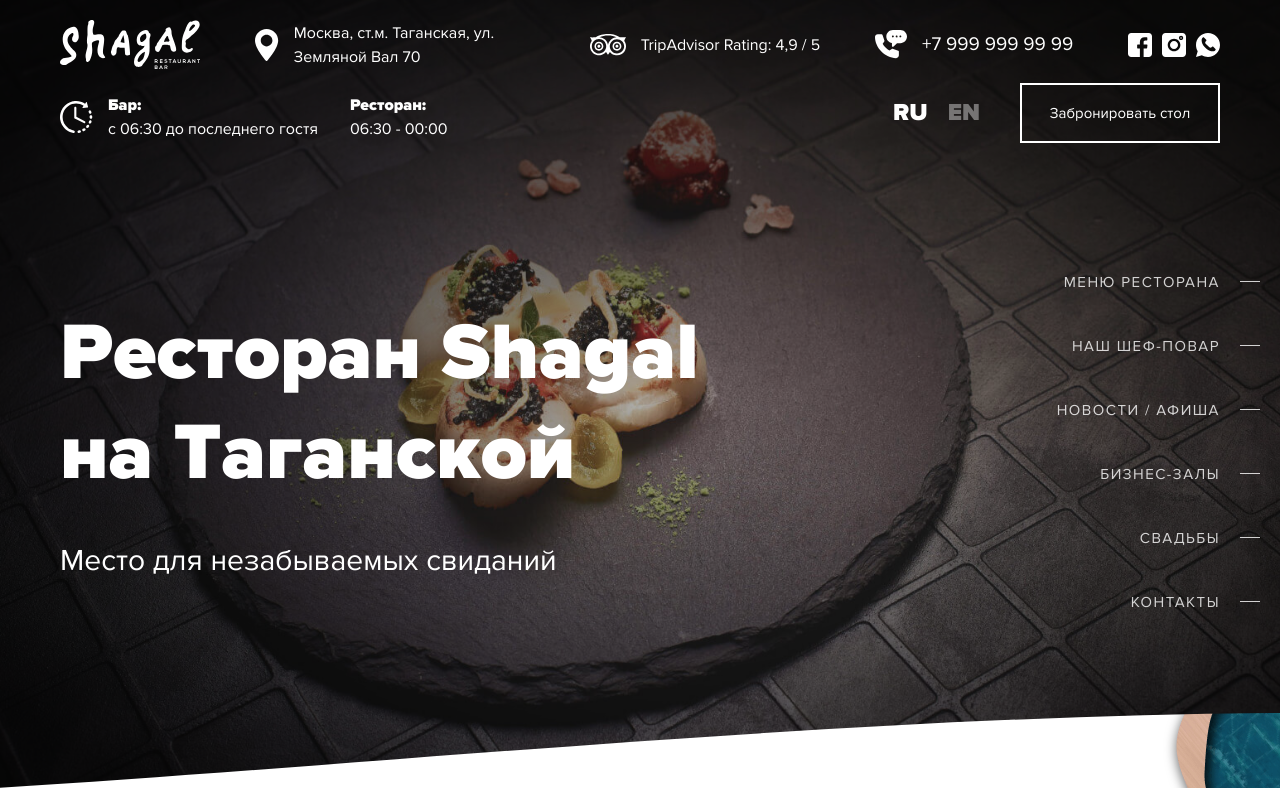
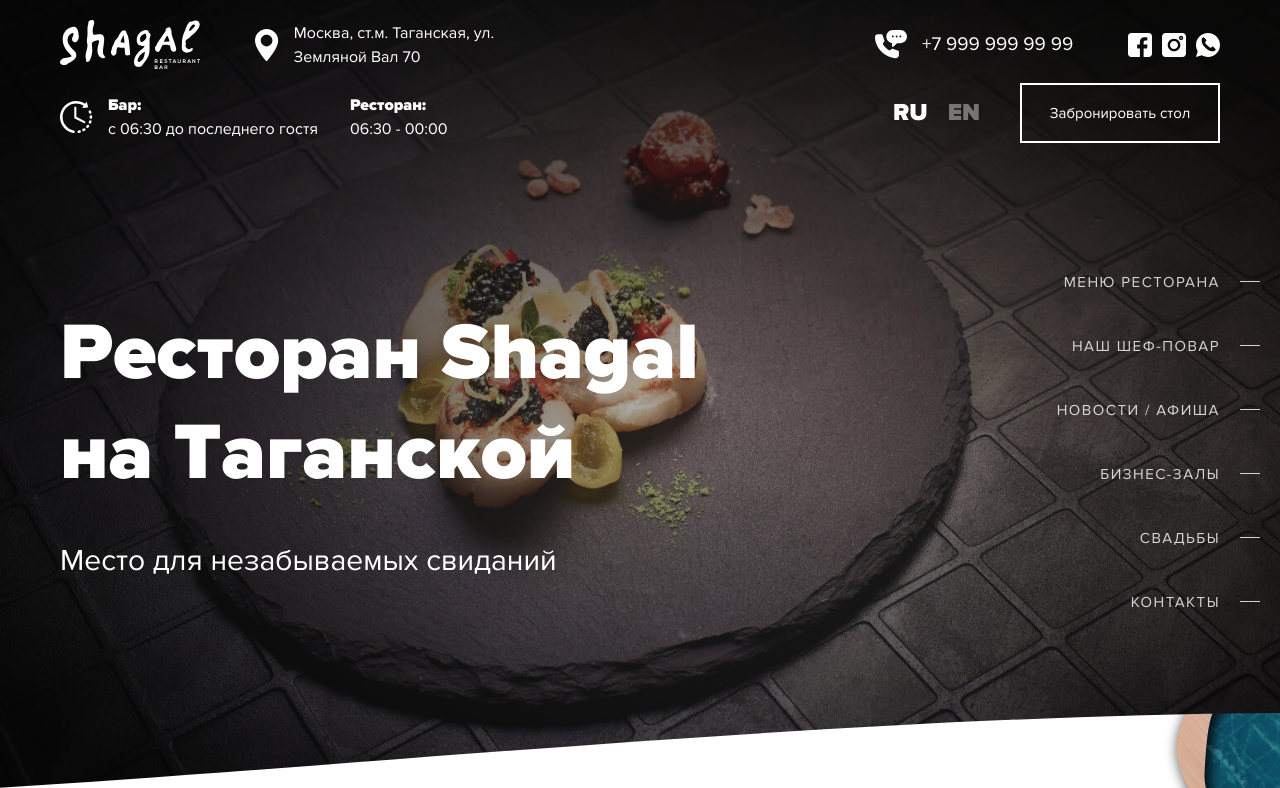
Before and after one commit to imslava/shagal, a website: page app/index.html in a window 1280 px wide. Shown: the top 788 px of the page. Drawn offline with Linux system fonts and the light colour scheme; some packages are replaced by stand-ins of ours; a script that the page names is missing.

Commit message:
скрытие ta

```diff
--- a/app/index.html
+++ b/app/index.html
@@ -29,7 +29,7 @@
 							<img src="img/src/svg/pin.svg" alt="">
 							<p>Москва, ст.м. Таганская, ул. Земляной Вал 70</p>
 						</div>
-						<div class="promo-top__item promo-top__tar">
+						<div class="promo-top__item promo-top__tar" style="opacity: 0;">
 							<img src="img/src/svg/tripadvisor.svg" alt="">
 							<p><span>TripAdvisor Rating:</span> 4,9 / 5</p>
 						</div>
@@ -465,7 +465,7 @@
 						<div class="contacts-info__item"><span><img src="img/src/svg/facebook.svg" alt=""></span><b>@rest.shagal</b></div>
 						<div class="contacts-info__item"><span><img src="img/src/svg/instagram.svg" alt=""></span><b>@rest.shagal</b></div>
 						<div class="contacts-info__item"><span><img src="img/src/svg/whatsapp.svg" alt=""></span><b>@rest.shagal</b></div>
-						<div class="contacts-info__item"><span><img src="img/src/svg/tripadvisor.svg" alt=""></span><b>TripAdvisor Rating:<br> 4,9 / 5</b></div>
+						<div class="contacts-info__item" style="opacity: 0;"><span><img src="img/src/svg/tripadvisor.svg" alt=""></span><b>TripAdvisor Rating:<br> 4,9 / 5</b></div>
 					</div>
 				</div>
 			</section>
```
Also changed, not shown: app/contacts.html (+1 -1 lines).
